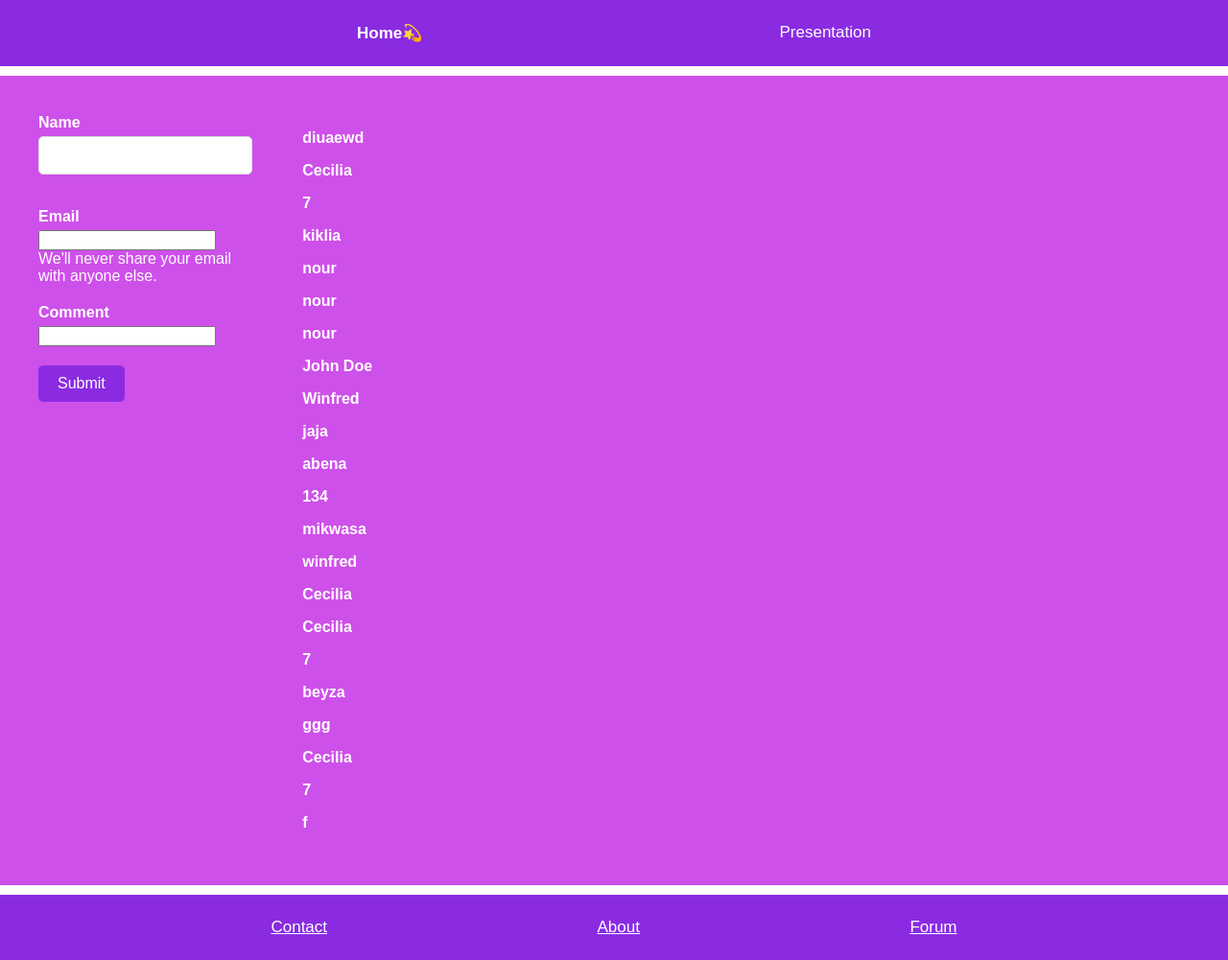
After one commit to Cmoonie/school2024-2025-2026, a PHP site: page /forum.php in a window 1280 px wide. The commit adds this page. Shown: the whole page at 96% size. Run offline with PHP 8.4, Linux system fonts and the light colour scheme; data comes from the database, SQL or seed files in the repository; data that the repository does not hold is empty.

Commit message:
finishing touches

```diff
--- a/core/connection.php
+++ b/core/connection.php
@@ -13,9 +13,8 @@ $conn = new PDO("mysql:host=$servername;dbname=$dbname", $username, $password);
 $conn->setAttribute(PDO::ATTR_ERRMODE, PDO::ERRMODE_EXCEPTION);
 
 if ($conn->query("SELECT 1")) {
-    echo "Databaseverbinding is succesvol!";
 
-
+    error_log('Databaseverbinding is succesvol');
 } else {
     error_log("Connection failed: " . $conn->errorInfo()[2]);
     echo "Databaseverbinding mislukt.";
--- /dev/null
+++ b/forum.php
@@ -0,0 +1,85 @@
+<?php
+include 'view/header.php';
+$conn = include 'core/connection.php';
+
+// Eerst: formulier verwerken
+if (isset($_POST["submit"])) {
+    $name = $_POST["name"];
+    $email = $_POST["email"];
+    $comment = $_POST["comment"];
+
+    if (empty($email) || empty($name) || empty($comment)) {
+        echo "Email, name and comment have to be filled.";
+    } else {
+        if ($conn) {
+            $sql = "INSERT INTO users (name, email, comment) VALUES (:name, :email, :comment)";
+            $stmt = $conn->prepare($sql);
+
+            $stmt->bindParam(':name', $name);
+            $stmt->bindParam(':email', $email);
+            $stmt->bindParam(':comment', $comment);
+
+            if ($stmt->execute()) {
+                header("Location: forum.php");
+                exit();
+            } else {
+                echo "Error: " . implode(", ", $stmt->errorInfo());
+            }
+        } else {
+            echo "Verbindingsfout: Er is geen verbinding met de database.";
+        }
+    }
+}
+
+// Daarna: altijd de users ophalen
+$sql = "SELECT * FROM users";
+$stmt = $conn->prepare($sql);
+$stmt->execute();
+$users = $stmt->fetchAll(PDO::FETCH_ASSOC);
+?>
+
+
+
+<main>
+    <div class="my-container">
+        <form method="post">
+            <div class="my-form-group">
+                <label class="my-form-label" for="name">Name</label>
+                <input type="text" class="my-form-control" id="exampleInputName1" name="name">
+            </div>
+            <div class="my-form-group">
+                <label class="my-form-label" for="email">Email</label>
+                <input type="email" class="form-control" id="exampleInputEmail1" name="email" aria-describedby="emailHelp">
+                <div id="email" class="form-text">We'll never share your email with anyone else.</div>
+            </div>
+            <div class="my-form-group">
+                <label class="my-form-label" for="comment">Comment</label>
+                <input type="text" class="form-control" id="exampleInputComment1" name="comment">
+            </div>
+
+            <button type="submit" class="my-btn my-btn-primary" name="submit">Submit</button>
+        </form>
+    </div>
+
+
+    <div class="my-container">
+    <?php foreach ($users as $user): ?>
+            <div class="comment-box">
+
+            <p><strong><?= htmlspecialchars($user['name']); ?></strong></p>
+            <p><?= htmlspecialchars($user['comment']); ?></p>
+
+
+        </div>
+    <?php endforeach; ?>
+
+    </div>
+
+
+
+
+
+</main>
+<?php
+include 'view/footer.php';
+?>
--- a/index.php
+++ b/index.php
@@ -39,4 +39,10 @@ switch ($uri){
     case '/present':
         require 'presentation.php';
         break;
+
+
+
+    case '/forum':
+        require 'forum.php';
+        break;
 }
--- a/public/css/stylesheet.css
+++ b/public/css/stylesheet.css
@@ -1,187 +1,185 @@
 
-* {
+body{
+    display: grid;
+    grid-template-rows: auto 1fr auto;
+    min-height: 100vh;
+    gap: 10px;
     margin: 0;
-    box-sizing: border-box;
+    font-family: Arial, sans-serif;
+
 }
 
 
-body {
-
-    grid-template-rows: 0.2fr 1fr 0.2fr;
-
-    grid-template-columns: 0.2fr 0.6fr 0.2fr;
-    grid-template-areas: "header header header"
-                      "SidebarLeft main SidebarRight"
-                      "footer footer footer";
-
+header {
+    padding: 10px;
+    background-color: blueviolet;
+    color: white;
+    display: flex;
+    justify-content: space-evenly;
 }
 
 
 
 .nav {
     display: flex;
-    flex-direction: row;
     justify-content: space-evenly;
-    background-color: blueviolet;
-    overflow: hidden;
-    height: 10vh;
-    border-radius: 1%;
-
 }
 
-.footercontainer{
-    display: flex;
-    flex-direction: row;
-    justify-content: space-evenly;
-    background-color: blueviolet;
-    overflow: hidden;
-    height: 10vh;
-
-
-}
-
-.footercontainer a {
-
-    flex-direction: row;
-    justify-content: space-evenly;
+.nav a {
     color: white;
     text-align: center;
-    padding: 14px 16px;
+    padding: 14px 10px;
     text-decoration: none;
     font-size: 17px;
-
-}
-
-.footercontainer a:hover {
-    background-color: #ce50ea;
-    color: white;
-
-}
-
-.table {
-    width: 100%;
-    border-collapse: collapse;
-    margin: 20px 0;
-
-}
-
-.table th, .table td {
-    border: 1px solid #ddd;
-    padding: 8px;
-    text-align: left;
-    background-color: #ce50ea;
-}
-
-.table th {
-    background-color: blueviolet;
-}
-
-
-
-.nav a {
-
-    flex-direction: row;
-    justify-content: space-evenly;
-    color: white;
-    text-align: center;
-    padding: 14px 16px;
-    text-decoration: none;
-    font-size: 17px;
-
 }
 
 .nav a:hover {
     background-color: #ce50ea;
-    color: white;
 
 }
 
-main {
-    display:grid;
-    color: white;
-    background-color: #ce50ea;
-    grid-template-columns: 20% 60% 20%;
-    row-gap: 10px;
-    height: calc(100vh - 20vh);
-    /*padding: 100px 40px 300px 100px*/
-}
-
-.mainprofile{
-    padding: 20px;
-    border-radius: 10%;
-    overflow:scroll;
+.active {
+    /* Stijl voor de actieve link */
+    font-weight: bold;
 
 }
 
-.CONTACT{
-    display: flex;
-    flex-direction: column;
-    justify-content: center;
-    align-items: center;
-    text-align: center;
-    font-size: 20px;
+
+main  {
+
+    display: grid;
+    grid-template-columns: 20% 60% 20%;
+    gap: 10px;
+    background-color: #ce50ea;
     color: white;
+    padding: 20px;
+}
+
+.SidebarLeft, .SidebarRight {
+    background-color: blueviolet;
+    padding: 10px;
+    border-radius: 10%;
+}
+
+.SidebarLeft{
+    padding-top: 10px;
 
 }
 
-.CONTACT p {
-    margin: 10px 0;
+section{
+    padding-top: 30px;
+}
+.profilephoto{
+    transition: all 150ms ease-in-out;
 }
 
-.CONTACT ul {
-    padding: 0;
-    margin:0;
+.aiphoto{
+    border-radius: 50%;
 }
-    .linkedin-btn {
-        font-size: 20px;
-        color: white;
-        background-color: #0077b5;
-        border: none;
-        padding: 10px 15px;
-        border-radius: 5px;
-        cursor: pointer;
-        display: inline-flex;
-        align-items: center
-    }
+.profilephoto:hover{
 
-    .linkedin-btn:hover {
-        background-color: #005582;
-    }
+    opacity: 0.7;
+    transform: scale(1.5) rotate(360deg);
+}
 
-    .linkedin-btn i {
-        margin-right: 10px;
-    }
+/* Button Styles */
+.my-btn {
+    padding: 10px 20px;
+    border-radius: 5px;
+    text-decoration: none;
+    font-size: 16px;
+    cursor: pointer;
+    border: none;
+    transition: background-color 0.3s;
+}
 
+.my-btn-primary {
+    background-color: blueviolet;
+    color: white;
+}
 
+.my-btn-danger {
+    background-color: #e74c3c;
+    color: white;
+}
 
+.my-btn:hover {
+    opacity: 0.9;
+}
 
-.mainabout{
-    display: flex;
-    justify-content: center;
-    align-items: center;
+/* Form Styles */
+.my-form-control {
+    width: 100%;
+    padding: 10px;
+    margin-bottom: 15px;
+    border: 1px solid #ddd;
+    border-radius: 5px;
+    font-size: 16px;
+}
+
+.my-form-label {
+    display: block;
+    margin-bottom: 5px;
+    font-weight: bold;
+}
+
+.my-form-group {
+    margin-bottom: 20px;
+}
+
+/* Table Styles */
+.my-table {
+    width: 100%;
+    border-collapse: collapse;
+    margin: 20px 0;
+    background-color: white;
+}
+
+.my-table th, .my-table td {
+    padding: 12px 15px;
+    text-align: left;
+    border: 1px solid #ddd;
+    color: black;
+}
+
+.my-table th {
+    background-color: blueviolet;
+    color: white;
+}
+
+.my-table tr:nth-child(even) {
+    background-color: #f9f9f9;
+}
+
+.my-table tr:hover {
+    background-color: #e6ccff;
+}
+
+/* Container */
+.my-container {
+    width: 90%;
+    max-width: 1200px;
+    margin: 0 auto;
+    padding: 20px;
+}
+
+/* Margins */
+.my-mt-5 {
+    margin-top: 3rem !important;
+}
+
+.presentation{
+    display: grid;
+    grid-template-rows: auto 1fr auto;
+    grid-template-columns: 1fr;
+    gap:10px;
+    margin: 0;
+    font-family: Arial, sans-serif;
 
 }
 
-.HOME{
-    display: flex;
-    justify-content: center;
-    align-items: center;
-}
-.INLOG{
-    display: flex;
-    justify-content: center;
-    align-items: center;
-
-}
-/*.UITLOG{*/
-/*    display: flex;*/
-/*    justify-content: center;*/
-/*    align-items: center;*/
-/*}*/
-
 .SidebarLeft, .SidebarRight {
     background-color: blueviolet;
-    color: white;
     padding: 10px;
     border-radius: 10%;
 }
@@ -195,11 +193,70 @@ section{
     padding-top: 30px;
 }
 
+.INLOG {
 
-footer {
-    display: flex;
-    background-color: blueviolet;
-    color: white;
-    justify-content: space-around;
-    height: 10vh;
+    display: grid;
+    place-items: center;
+     padding:15px;
+
 }
+
+
+    .foot {
+        display: flex;
+        justify-content: space-evenly;
+        align-items: center;
+        padding: 14px 16px;
+        text-decoration: none;
+        background-color: blueviolet;
+
+        }
+
+    .foot a{
+        color: white;
+        font-size: 17px;
+        padding: 10px 15px;
+    }
+
+
+
+    .foot a:hover{
+        background-color: #ce50ea;
+        color: white;
+    }
+
+        .linkedin-btn {
+            font-size: 20px;
+            color: white;
+            background-color: #0077b5;
+            border: none;
+            padding: 10px 15px;
+            border-radius: 5px;
+            cursor: pointer;
+            display: inline-flex;
+            align-items: center
+        }
+
+        .linkedin-btn:hover {
+            background-color: #005582;
+        }
+
+        .linkedin-btn i {
+            margin-right: 10px;
+        }
+
+@media (max-width: 768px) {
+    .my-table {
+        display: block;
+        overflow-x: auto;
+    }
+
+    .my-btn {
+        padding: 8px 12px;
+        font-size: 14px;
+    }
+
+
+
+
+}
--- a/view/footer.php
+++ b/view/footer.php
@@ -1,7 +1,9 @@
-<footer class="footercontainer">
+<footer >
+<div class="foot">
     <a href="/contact"> Contact</a>
     <a href="/about">About</a>
-
+    <a href="/forum">Forum</a>
+    </div>
 </footer>
 </body>
 </html>
--- a/view/header.php
+++ b/view/header.php
@@ -5,7 +5,7 @@
     <meta name="viewport" content="width=device-width, initial-scale=1">
     <meta name="author" content="Cecilia Anim"
 
-    <title>Cecilia's Portfolio</title>
+    <title></title>
 
     <link rel="stylesheet" href="/public/css/stylesheet.css">
     <script src="/public/admin.js" defer></script>  <!-- defer betekent: voer dit script uit nadat de HTML is geladen.-->
@@ -15,9 +15,9 @@
 
 <!--- Start header --->
 
-<header class="nav" >
+<header class="nav">
 
-    <a class="active" href="/"> Home</a>
+    <a class="active" href="/">Home&#128171</a>
     <a href="/present">Presentation</a>
 
 
```
Also changed, not shown: Inloggen.php (+6 -2 lines), home.views.php (+7 -6 lines), presentation.php (+5 -4 lines), profile.php (+17 -51 lines), update.php (+13 -13 lines), user.php (+9 -9 lines), public/photo/portfolio2.png (added).
